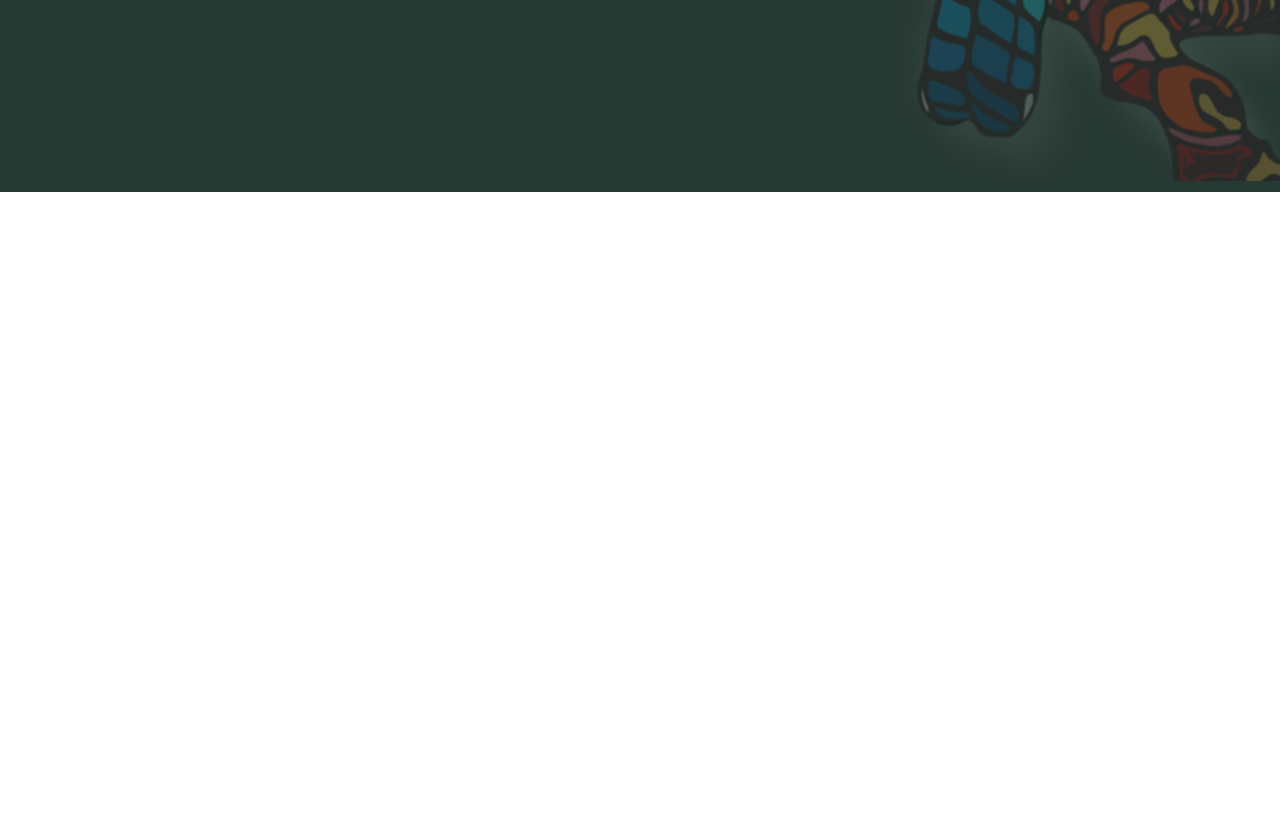
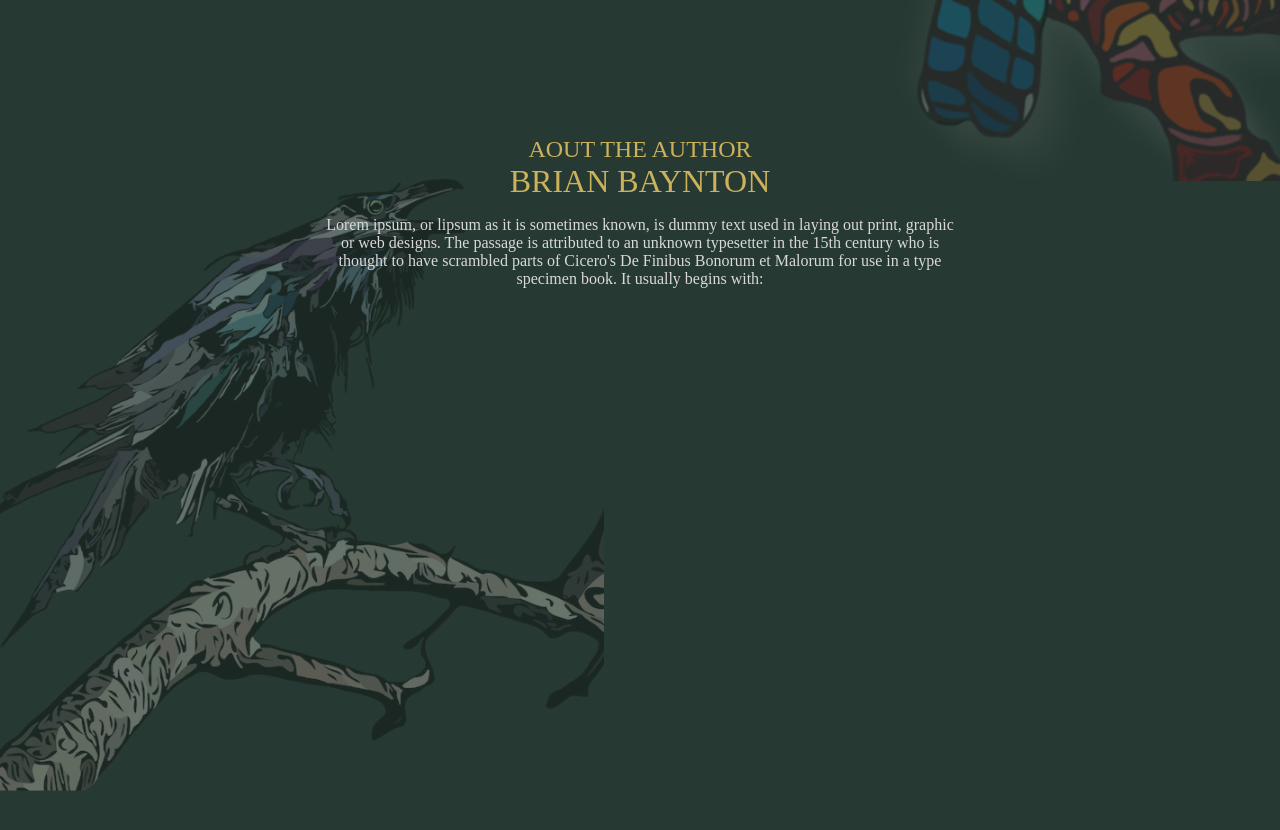
Before and after one commit to Kaz1022/liamhicks, a React (Create React App) app: page / in a window 1280 px wide. Shown: the part 640-1470 px from the top of the page. Before the commit the page ends 832 px from the top, so only its background shows below. Built offline with nearby package versions, Linux system fonts and the light colour scheme; a web font is replaced by a local one.

Commit message:
add about the author section

```diff
--- a/src/App.js
+++ b/src/App.js
@@ -1,4 +1,5 @@
 import '../src/Sass/App.scss';
+import About from './components/About';
 import BooksIntro from './components/Books/BooksIntro';
 import Navbar from './components/Navbar';
 
@@ -7,6 +8,7 @@ function App() {
     <div className="App">
       <Navbar/>
       <BooksIntro />
+      <About />
     </div>
   );
 }
--- /dev/null
+++ b/src/Sass/About.scss
@@ -0,0 +1,55 @@
+@import './App.scss';
+
+.a-wrapper{
+  height: 90vh;
+  margin-top: -3rem;
+  position: relative;
+}
+
+.a-background{
+  z-index: 0;
+  display: flex;
+  flex-direction: row;
+}
+
+.a-background > img {
+  transform: scale(0.9);
+  position: absolute;
+  margin-left: -10%;
+  opacity: 0.3;
+}
+
+.a-main{
+  display: flex;
+  flex-direction: column;
+  align-items: center;
+}
+
+.a-top{
+  position: relative;
+  margin-bottom: 1rem;
+}
+
+.a-titles{
+  display: flex;
+  flex-direction: column;
+  z-index: 1;
+}
+
+.a-titles>:nth-child(1){
+  font-size: x-large;
+}
+
+.a-titles>:nth-child(2){
+  font-size: xx-large;
+}
+
+
+
+.a-bottom {
+  display: flex;
+  align-items: center;
+  width: 40rem;
+  color: $gray;
+  z-index: 1;
+}
--- /dev/null
+++ b/src/components/About.jsx
@@ -0,0 +1,28 @@
+import React from 'react';
+import '../Sass/About.scss';
+import Raven from '../img/Raven.png';
+
+function About() {
+  return (
+    <div className="a-wrapper">
+      <div className="a-background">
+          <img src={Raven} alt="" />
+      </div>
+      <div className="a-main">
+        <div className="a-top">
+          <div className="a-titles">
+            <span>AOUT THE AUTHOR</span>
+            <span >BRIAN BAYNTON</span>
+          </div>
+        </div>
+        <div className="a-bottom">
+          <span>
+          Lorem ipsum, or lipsum as it is sometimes known, is dummy text used in laying out print, graphic or web designs. The passage is attributed to an unknown typesetter in the 15th century who is thought to have scrambled parts of Cicero's De Finibus Bonorum et Malorum for use in a type specimen book. It usually begins with:
+          </span>
+        </div>
+      </div>
+    </div>
+  )
+}
+
+export default About
--- a/src/components/Navbar.jsx
+++ b/src/components/Navbar.jsx
@@ -12,7 +12,7 @@ function Navbar() {
         <div className="n-list">
           <ul style={{listStyleType: 'none'}}>
             <li>Books</li>
-            <li>Biography</li>
+            <li>About the Author</li>
           </ul>
         </div>
       </div>
```
Also changed, not shown: src/img/Raven.png (added).
